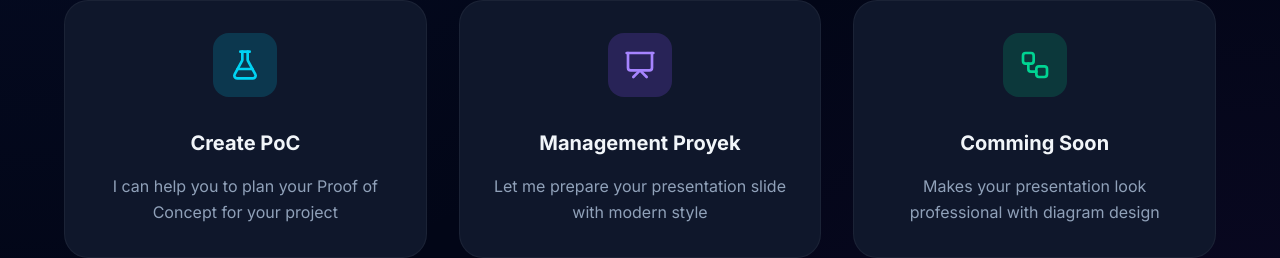
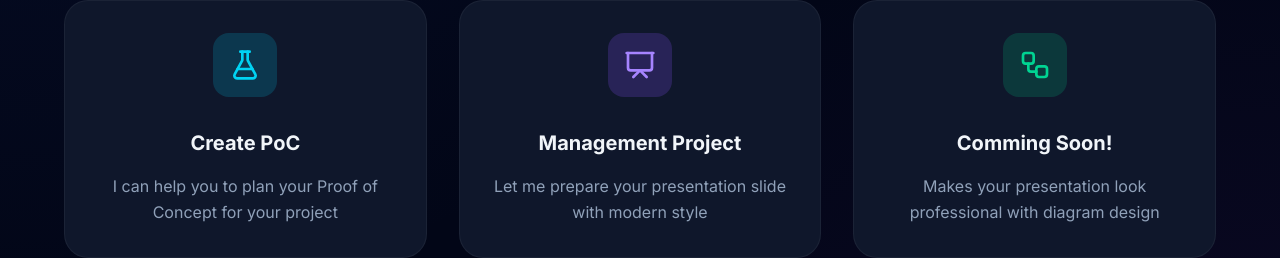
Before and after one commit to jekrytehe17/AICreated, a React (Vite) app: page / in a window 1280 px wide. Shown: the part 422-680 px from the top of the page. Built offline with nearby package versions, Linux system fonts and the light colour scheme; no server answers.

Commit message:
fix: update card titles for better clarity
Corrected "Management Proyek" to "Management Project" and added an exclamation mark to "Comming Soon!".

```diff
--- a/src/App.tsx
+++ b/src/App.tsx
@@ -213,7 +213,7 @@ export default function App() {
                 />
                 <Card
                   icon={<Presentation />}
-                  title="Management Proyek"
+                  title="Management Project"
                   description="Let me prepare your presentation slide with modern style"
                   color="bg-violet-500/20 text-violet-400"
                   delay={0.3}
@@ -221,7 +221,7 @@ export default function App() {
                 />
                 <Card
                   icon={<Workflow />}
-                  title="Comming Soon"
+                  title="Comming Soon!"
                   description="Makes your presentation look professional with diagram design"
                   color="bg-emerald-500/20 text-emerald-400"
                   delay={0.4}
```
